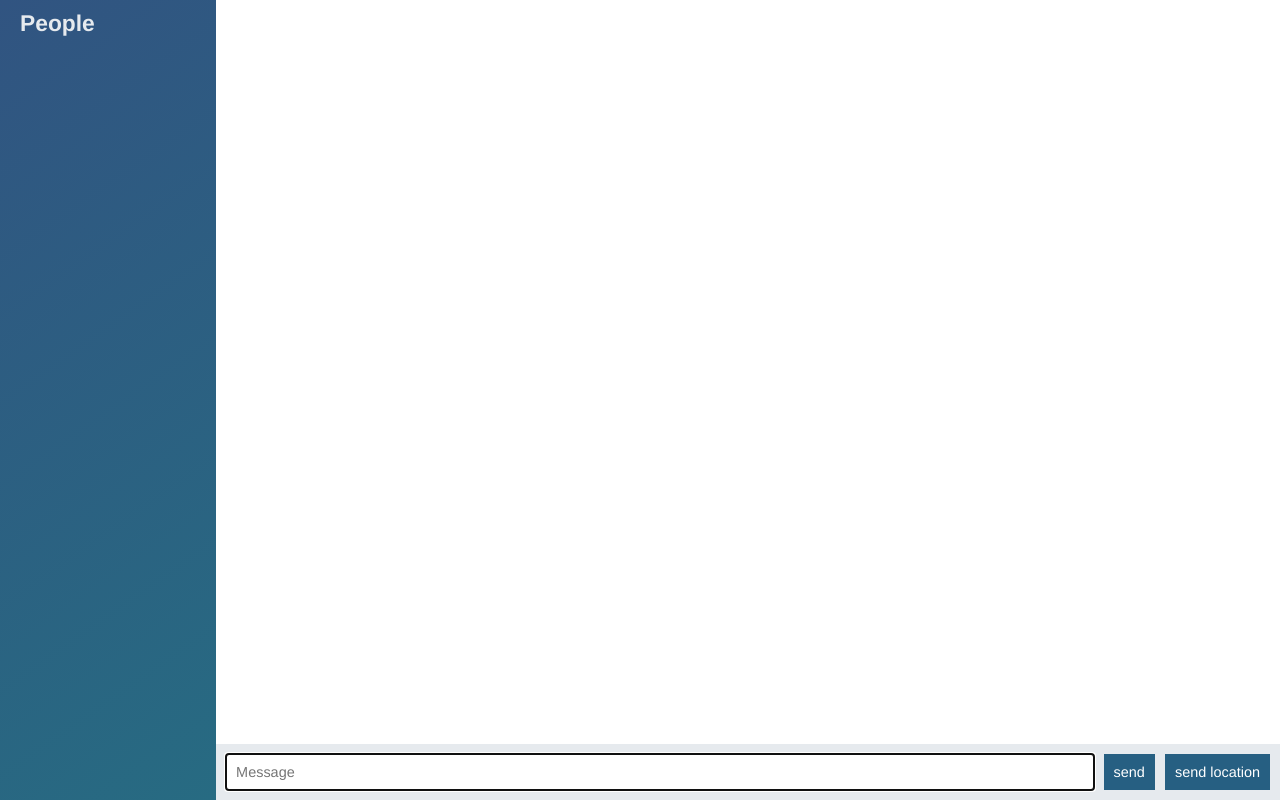
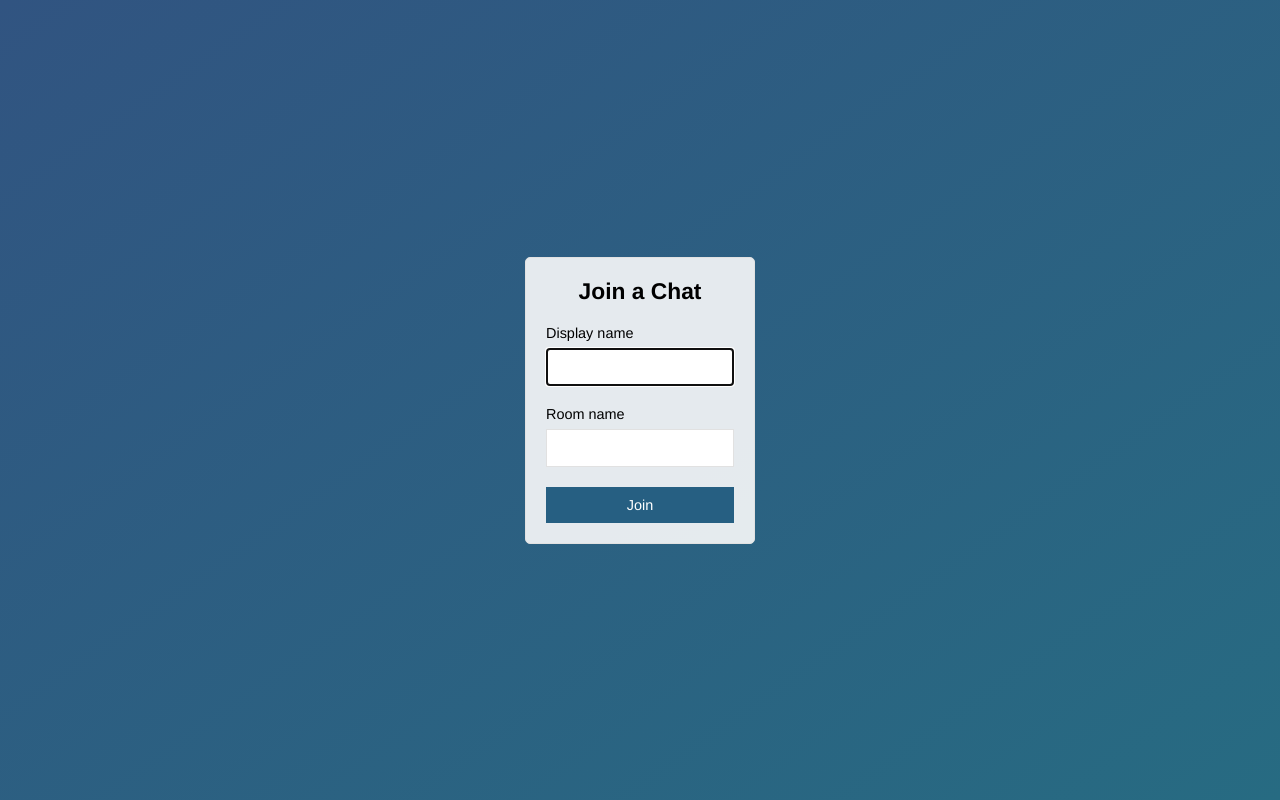
Before and after one commit to coulon-xyz/node-chat-app, a website: page public/index.html in a window 1280 px wide. Drawn offline with nearby package versions, Linux system fonts and the light colour scheme; no server answers.

Commit message:
Add join page that submits to chat.html

```diff
--- a/public/index.html
+++ b/public/index.html
@@ -1,54 +1,31 @@
 <!DOCTYPE html>
+<html>
 
-<html>
 <head>
   <meta charset="utf-8">
-  <link rel="stylesheet" href="./css/styles.css">
+  <title>Join | ChatApp</title>
+  <meta name="viewport" content="width=device-width, initial-scale=1, user-scalable=no">
+  <link rel="stylesheet" href="/css/styles.css">
 </head>
-<body class="chat">
-  <div class="chat__sidebar">
-    <h3>People</h3>
-    <div id="user"></div>
+<body class="centered-form">
+  <div class="centered-form__form">
+    <form action="/chat.html">
+      <div class="form-field">
+        <h3>Join a Chat</h3>
+      </div>
+      <div class="form-field">
+        <label>Display name</label>
+        <input type="text" name="name" autofocus />
+      </div>
+      <div class="form-field">
+        <label>Room name</label>
+        <input type="text" name="room" />
+      </div>
+      <div class="form-field">
+        <button>Join</button>
+      </div>
+    </form>
   </div>
 
- <div class="chat__main">
-   <ol id="messages" class="chat__messages"></ol>
-   <div class="chat__footer">
-     <form id="message-form">
-       <input name="message" type="text" placeholder="Message" autofocus autocomplete="off"/>
-       <button>send</button>
-     </form>
-     <button id="send-location">send location</button>
-   </div>
- </div>
-
- <script id="message-template" type="text/template">
-   <li class="message">
-    <div class="message__title">
-      <h4>{{from}}</h4>
-      <span>{{createdAt}}</span>
-    </div>
-    <div class="message__body">
-      <p>{{text}}</p>
-    </div>
- </script>
-
- <script id="location-message-template" type="text/template">
-   <li class="message">
-    <div class="message__title">
-      <h4>{{from}}</h4>
-      <span>{{createdAt}}</span>
-    </div>
-    <div class="message__body">
-      <p><a href="{{url}}" target="_blank">My current location</a></p>
-    </div>
- </script>
-
-
-  <script src="/socket.io/socket.io.js"></script>
-  <script src="/js/libs/jquery-3.1.1.min.js"></script>
-  <script src="/js/index.js"></script>
-  <script src="/js/libs/moment.js"></script>
-  <script src="/js/libs/mustache.js"></script>
 </body>
 </html>
```
Also changed, not shown: public/chat.html (added, +58 -0 lines), public/js/chat.js (renamed from public/js/index.js).
